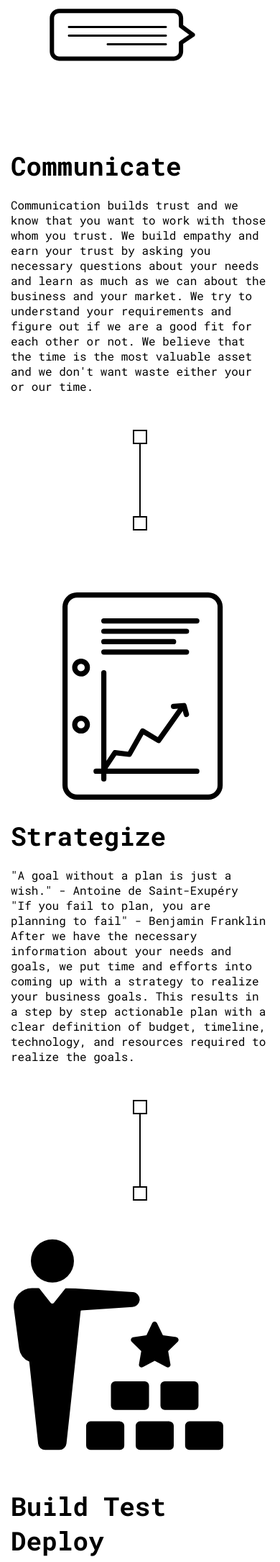
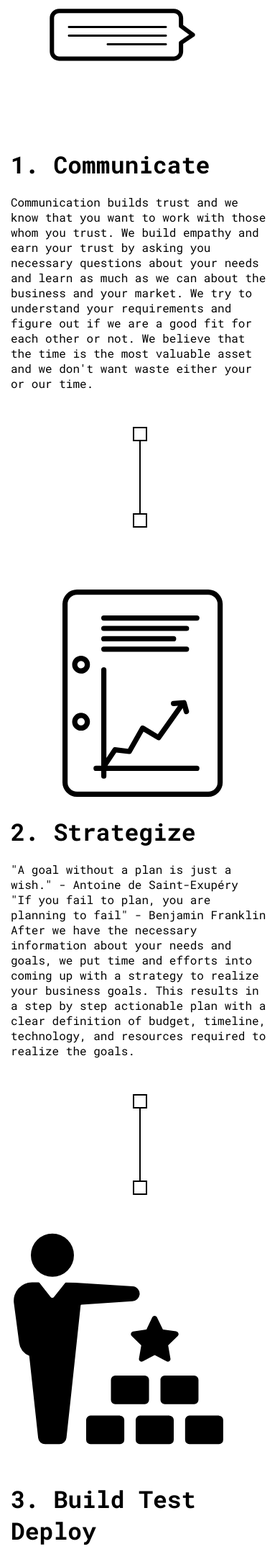
Before and after one commit to fatahco/fatahco.github.io, a Jekyll site: the page built from process.html, in a window 390 px wide. Shown: the part 474-2644 px from the top of the page at 72% size. Built offline with Jekyll 4.4.1, drawn with Linux system fonts in a browser that asks for light colours; nearby versions of some CDN libraries.

Commit message:
add process step no in mobile view

```diff
--- a/_sass/scss/process.scss
+++ b/_sass/scss/process.scss
@@ -27,6 +27,15 @@
       margin-top: 50px;
       font-size: 24px;
       font-weight: bold;
+      @media only screen and (max-width: 767px){
+        font-size: 22px;
+      }
+      span{
+        display: none;
+        @media only screen and (max-width: 767px){
+          display: inline-block;
+        }
+      }
     }
     .info {
       margin-top: 20px;
--- a/process.html
+++ b/process.html
@@ -24,7 +24,7 @@ permalink: /process/
       <div class="col-sm-8">
         <div class="process_details">
           <div class="title">
-            <h2>Communicate</h2>
+           <h2><span>1.</span> Communicate</h2>
           </div>
           <div class="info">
             <p>
@@ -52,7 +52,7 @@ permalink: /process/
       <div class="col-sm-8">
         <div class="process_details">
           <div class="title">
-            <h2>Strategize</h2>
+            <h2><span>2.</span> Strategize</h2>
           </div>
           <div class="info">
             <p>
@@ -79,7 +79,7 @@ permalink: /process/
       <div class="col-sm-8">
         <div class="process_details">
           <div class="title">
-            <h2>Build Test Deploy</h2>
+            <h2><span>3.</span> Build Test Deploy</h2>
           </div>
           <div class="info">
             <p>
```
Also changed, not shown: other parts of process.html (+1 -1 lines).
